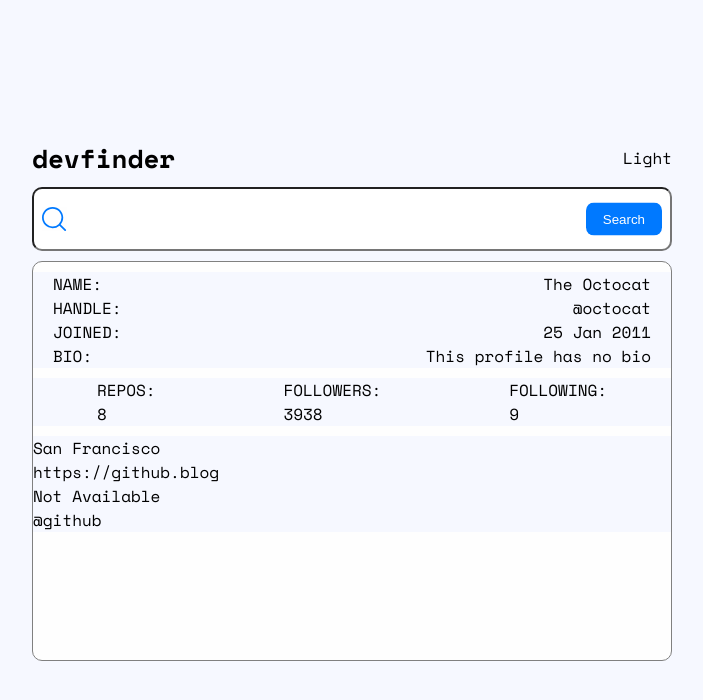
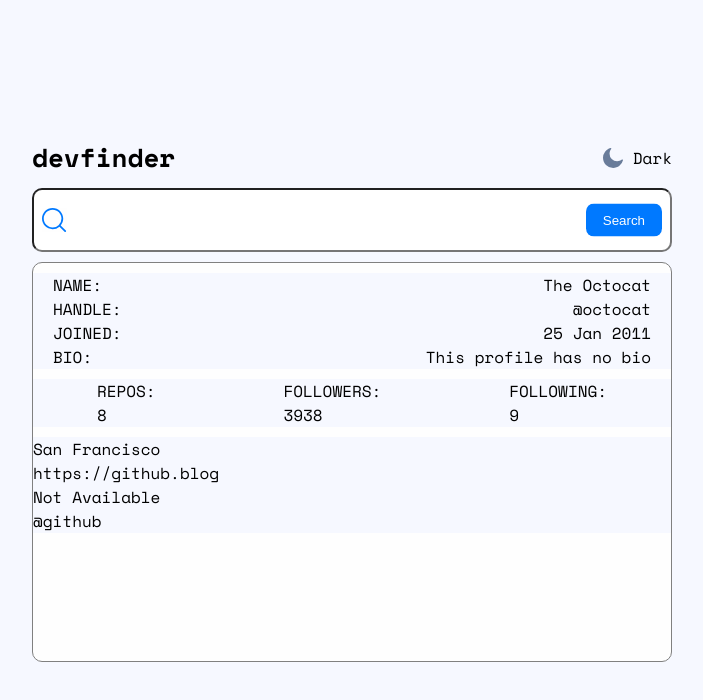
Before and after one commit to unachoza/github-user-search, a React (Vite) app: page / in a window 1280 px wide. Shown: the top 700 px of the page, without its empty margins (288-991 px from the left). Built offline with nearby package versions, Linux system fonts and the light colour scheme.

Commit message:
some theme toggle functionality

```diff
--- a/src/App.css
+++ b/src/App.css
@@ -45,9 +45,16 @@ nav {
 	justify-content: space-between;
 	width: 100%;
 }
+.theme-toggle-container {
+	display: flex;
+}
 .toggle {
 	display: flex;
 	align-items: center;
+}
+.theme-icon {
+	display: flex;
+	padding: 10px;
 }
 button {
 	color: var(--clear);
--- a/src/App.tsx
+++ b/src/App.tsx
@@ -21,13 +21,24 @@ const INITIAL_PROFILE_DATA = {
 
 const App = () => {
 	const [profile, setProfile] = useState<ProfileData | null>(INITIAL_PROFILE_DATA);
-	const [theme, setTheme] = useState<ThemeType>("light");
+	const [theme, setTheme] = useState<ThemeType>("dark");
 
+	const handleThemeChange = () => {
+		setTheme("light");
+	};
 	return (
 		<body>
 			<nav>
 				<h1 className="logo">devfinder</h1>
-				<h3 className="toggle">{theme === "light" ? "Light" : "Dark"}</h3>
+				<div className="theme-toggle-container">
+					<img
+						className="theme-icon"
+						src={`/icon-${theme === "light" ? "sun" : "moon"}.svg`}
+						alt="search icon"
+						onClick={handleThemeChange}
+					/>
+					<h3 className="toggle">{theme === "light" ? "Light" : "Dark"}</h3>
+				</div>
 			</nav>
 			<Form />
 			<Card profileData={profile} />
```
